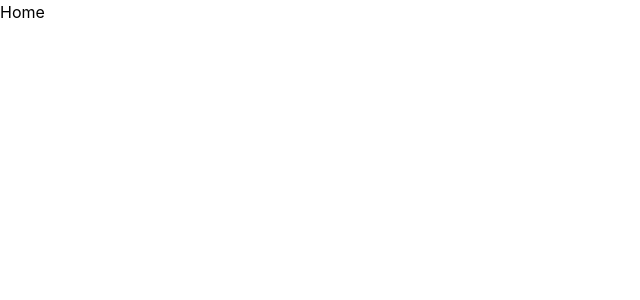
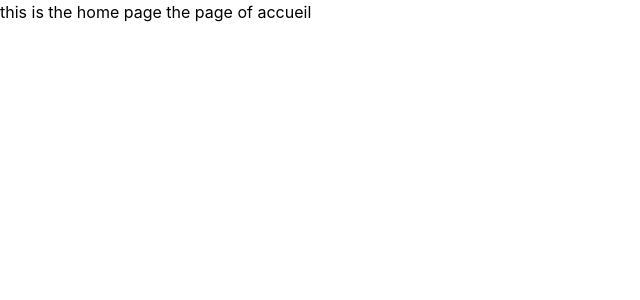
Before and after one commit to doudaoud/gestion-events, a React (Vite) app in the folder client/: page /home in a window 1280 px wide. Shown: the top 300 px of the page, without its empty margins (0-640 px from the left). Built offline with nearby package versions, Linux system fonts and the light colour scheme.

Commit message:
Refactor Home component structure and update AuthRouter formatting

```diff
--- a/client/src/pages/Home.tsx
+++ b/client/src/pages/Home.tsx
@@ -1,7 +1,9 @@
-import React from 'react'
+import React from "react";
 
 export default function Home() {
   return (
-    <div>Home</div>
-  )
+    <React.Fragment>
+      <h1>this is the home page the page of accueil</h1>
+    </React.Fragment>
+  );
 }
```
Also changed, not shown: 1 other file (tests, documents, lock files or other folders).
